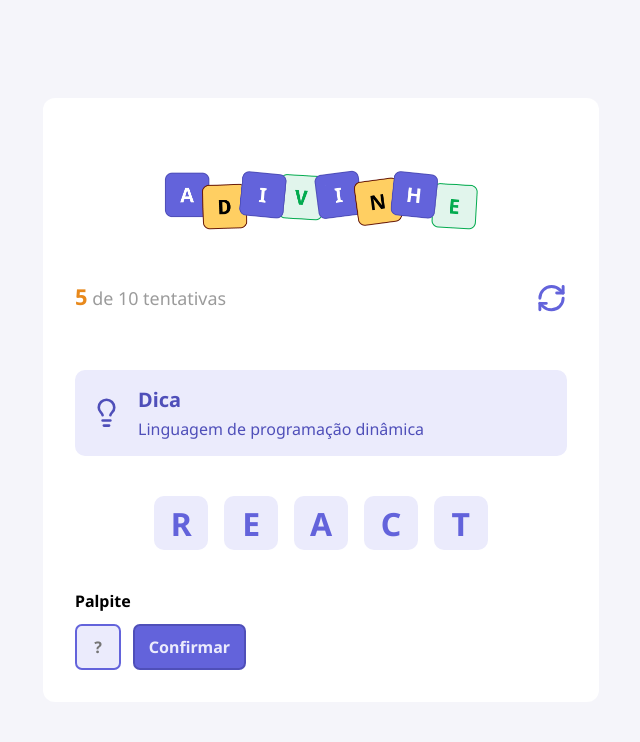
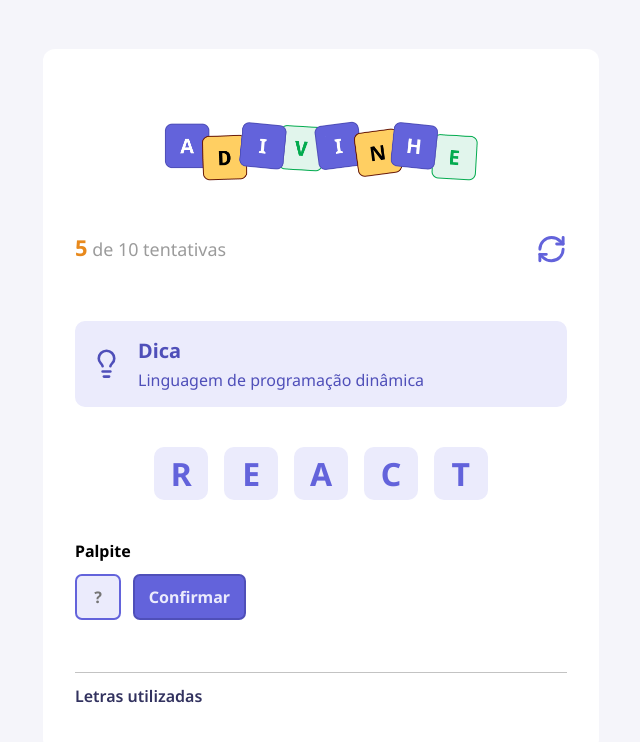
Before and after one commit to joaocorreiaf01/guessing-game, a React (Vite) app: page / in a window 1280 px wide. Shown: the top 742 px of the page, without its empty margins (319-959 px from the left). Built offline with nearby package versions, Linux system fonts and the light colour scheme.

Commit message:
create LettersUsed

```diff
--- a/src/App.tsx
+++ b/src/App.tsx
@@ -4,6 +4,7 @@
 import { Button } from "./components/Button"
 import { Letter } from "./components/Letter"
 import { Header } from "./components/Header"
+import { LettersUsed } from "./components/LettersUsed"
 
 
 export default function App() {
@@ -30,6 +31,8 @@
           <Input autoFocus maxLength={1} placeholder="?"/>
           <Button title="Confirmar" />
         </div>
+
+        <LettersUsed />
       </main>
     </div>
   )
--- /dev/null
+++ b/src/components/LettersUsed/index.tsx
@@ -0,0 +1,9 @@
+import styles from "./styles.module.css"
+
+export function LettersUsed() {
+    return (
+        <div className={styles.lettersUsed}>
+            <h5>Letras utilizadas</h5>
+        </div>
+    )
+}
--- /dev/null
+++ b/src/components/LettersUsed/styles.module.css
@@ -0,0 +1,12 @@
+.lettersUsed {
+    width: 100%;
+    margin-top: 3.25rem;
+    border-top: 1px solid #c3c3c3;
+}
+
+.lettersUsed > h5 {
+    color: #32325f;
+    font-size: 1rem;
+    font-weight: 600;
+    margin: 0.75rem 0;
+}
```
